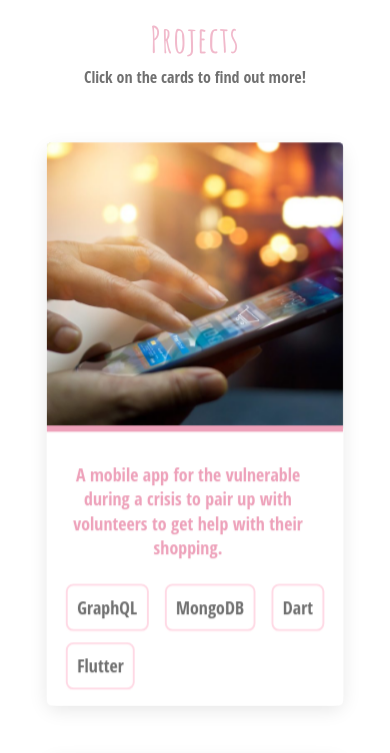
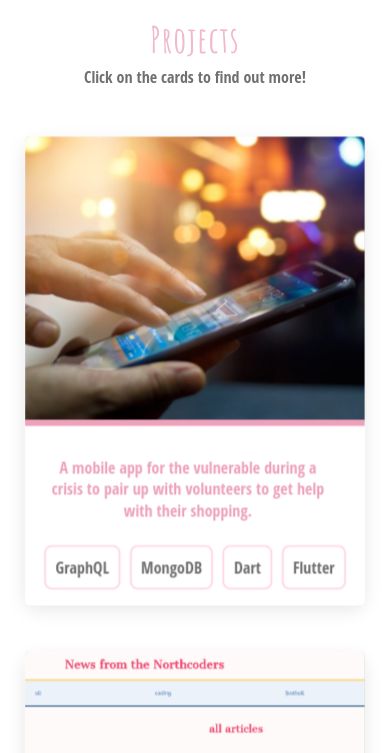
Before and after one commit to katieraby/katie-old-portfolio-1.0, a website: page index.html in a window 390 px wide. Shown: the part 860-1613 px from the top of the page. Drawn offline with Linux system fonts and the light colour scheme.

Commit message:
Added media queries for project cards on mobile

```diff
--- a/scss/_base.scss
+++ b/scss/_base.scss
@@ -9,6 +9,10 @@ html {
 
 .section {
   padding: 10px 30px 10px 30px;
+
+  @media only screen and (max-width: 640px) {
+    padding: 7px;
+  }
 
   &__h1 {
     margin-top: 80px;
--- a/scss/_layout.scss
+++ b/scss/_layout.scss
@@ -212,12 +212,20 @@
     hyphens: none;
     font-size: $p--card-copy-size;
 
+    @media only screen and (max-width: 640px) {
+      font-size: $p--card-mob-size;
+    }
+
     &--title {
       display: block;
       padding-bottom: 3px;
       padding-left: 0px;
       color: $darker-pink;
       font-size: $p--card-copy-size;
+
+      @media only screen and (max-width: 640px) {
+        font-size: $p--card-mob-size;
+      }
     }
   }
 
--- a/scss/_variables.scss
+++ b/scss/_variables.scss
@@ -33,6 +33,7 @@ $p-copy-size: 16px;
 $mob-copy-size: 14px;
 
 $p--card-copy-size: 19px;
+$p--card-mob-size: 17px;
 
 $button-text-size: 24px;
 $mb-button-text-size: 22px;
```
Also changed, not shown: css/style.css.
